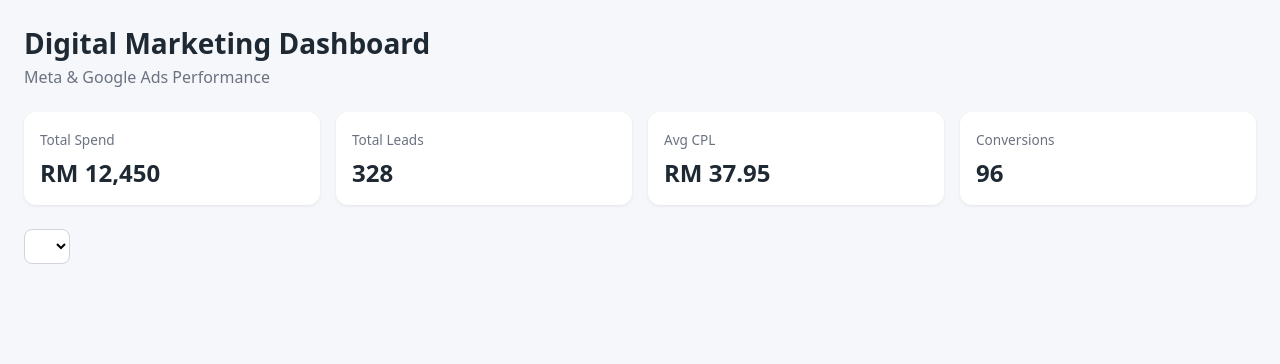
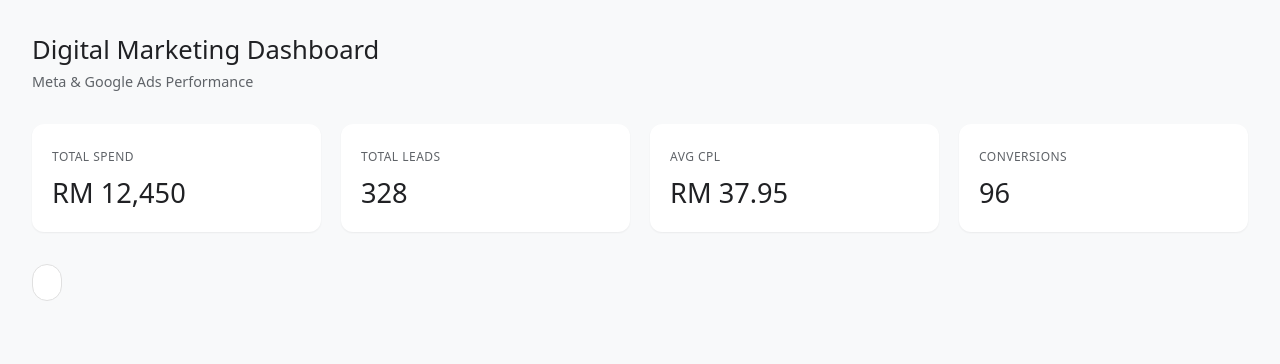
Before and after one commit to izzoe3/dm-dashboard, a Flask app: page / in a window 1280 px wide. Shown: the top 364 px of the page. Run offline with Flask 3, Linux system fonts and the light colour scheme; lists and menus that the app fills with data are empty.

Commit message:
Refine dashboard UI to clean, minimal Google-style design

```diff
--- a/app/static/style.css
+++ b/app/static/style.css
@@ -1,4 +1,17 @@
-/* Reset */
+/* =========================
+   Base Reset & Variables
+   ========================= */
+
+:root {
+  --bg: #f8f9fa;
+  --card-bg: #ffffff;
+  --text-main: #202124;
+  --text-muted: #5f6368;
+  --border-light: #e0e0e0;
+  --shadow-soft: 0 1px 2px rgba(0, 0, 0, 0.06);
+  --radius: 12px;
+}
+
 * {
   box-sizing: border-box;
   margin: 0;
@@ -7,116 +20,154 @@
 
 body {
   font-family: system-ui, -apple-system, BlinkMacSystemFont, sans-serif;
-  background: #f5f7fa;
-  color: #1f2933;
-  padding: 24px;
+  background: var(--bg);
+  color: var(--text-main);
+  padding: 32px;
+  line-height: 1.4;
 }
 
-/* Header */
+/* =========================
+   Header
+   ========================= */
+
 .header {
-  margin-bottom: 24px;
+  margin-bottom: 32px;
 }
 
 .header h1 {
-  font-size: 1.75rem;
-  font-weight: 600;
+  font-size: 1.6rem;
+  font-weight: 500;
 }
 
 .header p {
-  color: #6b7280;
+  font-size: 0.9rem;
+  color: var(--text-muted);
   margin-top: 4px;
 }
 
-/* KPI Grid */
+/* =========================
+   KPI Cards
+   ========================= */
+
 .kpi-grid {
   display: grid;
   grid-template-columns: repeat(auto-fit, minmax(220px, 1fr));
-  gap: 16px;
-  margin-bottom: 24px;
+  gap: 20px;
+  margin-bottom: 32px;
 }
 
 .kpi-card {
-  background: white;
-  border-radius: 12px;
-  padding: 16px;
-  box-shadow: 0 1px 3px rgba(0,0,0,0.08);
+  background: var(--card-bg);
+  border-radius: var(--radius);
+  padding: 20px;
+  box-shadow: var(--shadow-soft);
 }
 
 .kpi-label {
-  font-size: 0.85rem;
-  color: #6b7280;
+  font-size: 0.75rem;
+  letter-spacing: 0.04em;
+  text-transform: uppercase;
+  color: var(--text-muted);
 }
 
 .kpi-value {
-  font-size: 1.5rem;
-  font-weight: 600;
-  margin-top: 6px;
+  font-size: 1.7rem;
+  font-weight: 500;
+  margin-top: 8px;
   display: block;
 }
 
-/* Filters */
+/* =========================
+   Filters
+   ========================= */
+
 .filters {
   display: flex;
   flex-wrap: wrap;
   gap: 12px;
-  margin-bottom: 24px;
+  margin-bottom: 32px;
 }
 
 .filters select {
-  padding: 8px 12px;
-  border-radius: 8px;
-  border: 1px solid #d1d5db;
-  background: white;
+  appearance: none;
+  padding: 10px 14px;
+  border-radius: 999px;
+  border: 1px solid var(--border-light);
+  background: var(--card-bg);
+  font-size: 0.85rem;
+  color: var(--text-main);
 }
 
-/* Charts */
+/* =========================
+   Charts
+   ========================= */
+
 .charts {
   display: grid;
-  grid-template-columns: repeat(auto-fit, minmax(320px, 1fr));
-  gap: 16px;
-  margin-bottom: 24px;
+  grid-template-columns: repeat(auto-fit, minmax(340px, 1fr));
+  gap: 24px;
+  margin-bottom: 32px;
 }
 
 .chart-placeholder {
   height: 260px;
-  background: white;
-  border-radius: 12px;
-  box-shadow: 0 1px 3px rgba(0,0,0,0.08);
+  background: var(--card-bg);
+  border-radius: var(--radius);
+  box-shadow: var(--shadow-soft);
   display: flex;
   align-items: center;
   justify-content: center;
-  color: #9ca3af;
-  font-size: 0.95rem;
+  font-size: 0.85rem;
+  color: var(--text-muted);
 }
 
-/* Table */
+/* =========================
+   Table
+   ========================= */
+
 .table-section {
-  background: white;
-  border-radius: 12px;
-  padding: 16px;
-  box-shadow: 0 1px 3px rgba(0,0,0,0.08);
+  background: var(--card-bg);
+  border-radius: var(--radius);
+  padding: 20px;
+  box-shadow: var(--shadow-soft);
 }
 
 .table-section h2 {
-  font-size: 1.1rem;
-  margin-bottom: 12px;
+  font-size: 1rem;
+  font-weight: 500;
+  margin-bottom: 16px;
 }
 
 table {
   width: 100%;
   border-collapse: collapse;
-  font-size: 0.9rem;
+  font-size: 0.85rem;
 }
 
 thead {
-  border-bottom: 1px solid #e5e7eb;
+  border-bottom: 1px solid var(--border-light);
 }
 
-th, td {
-  padding: 10px 8px;
-  text-align: left;
+th {
+  font-weight: 500;
+  color: var(--text-muted);
+  padding: 10px 6px;
+}
+
+td {
+  padding: 12px 6px;
 }
 
 tbody tr:not(:last-child) {
-  border-bottom: 1px solid #f1f5f9;
+  border-bottom: 1px solid #f1f3f4;
 }
+
+/* =========================
+   Responsive polish
+   ========================= */
+
+@media (max-width: 640px) {
+  body {
+    padding: 20px;
+  }
+}
--- a/app/templates/dashboard.html
+++ b/app/templates/dashboard.html
@@ -2,7 +2,7 @@
 <html lang="en">
 <head>
   <meta charset="UTF-8" />
-  <title>Digital Marketing Dashboard</title>
+  <title>Marketing Performance</title>
   <meta name="viewport" content="width=device-width, initial-scale=1.0" />
 
   <link rel="stylesheet" href="{{ url_for('static', filename='style.css') }}">
```
